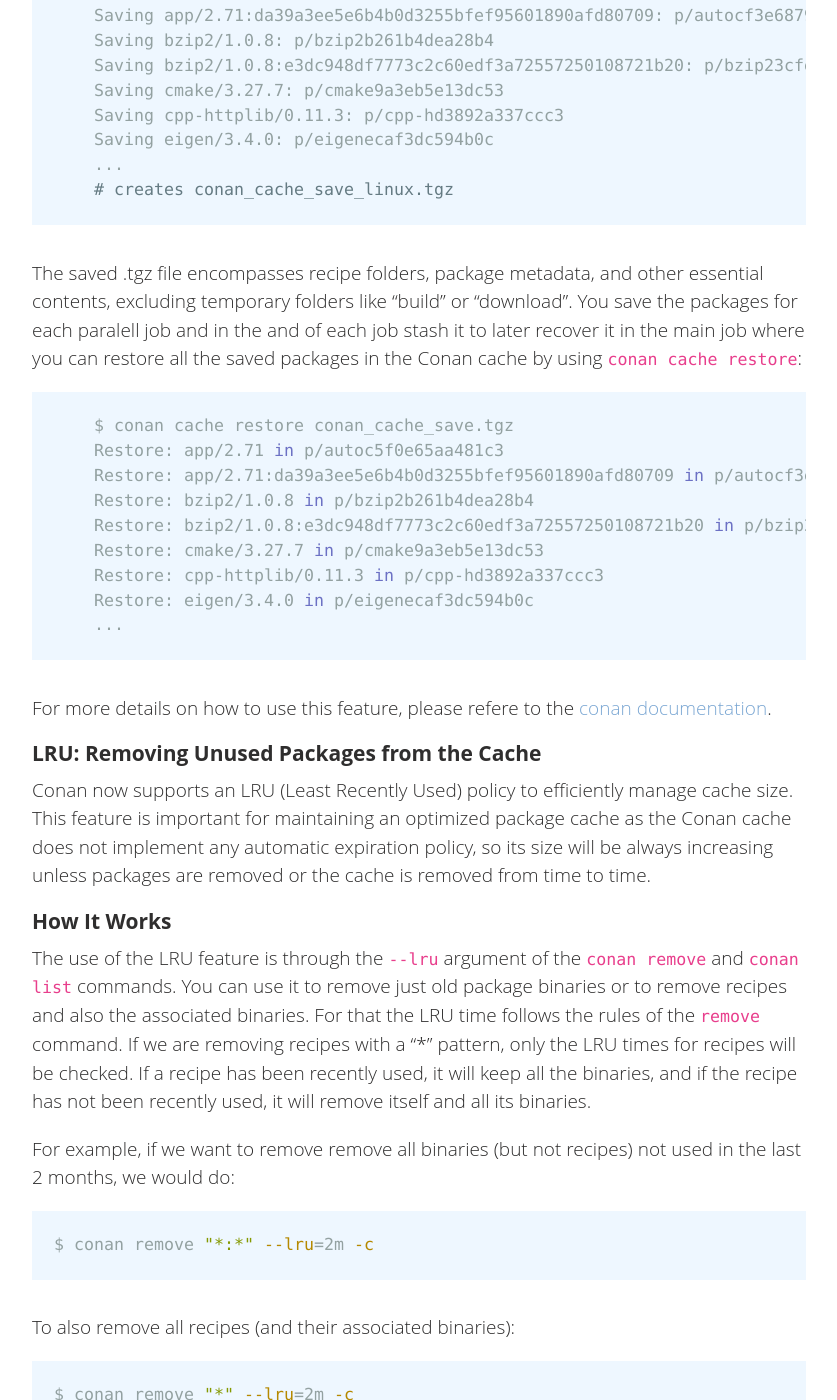
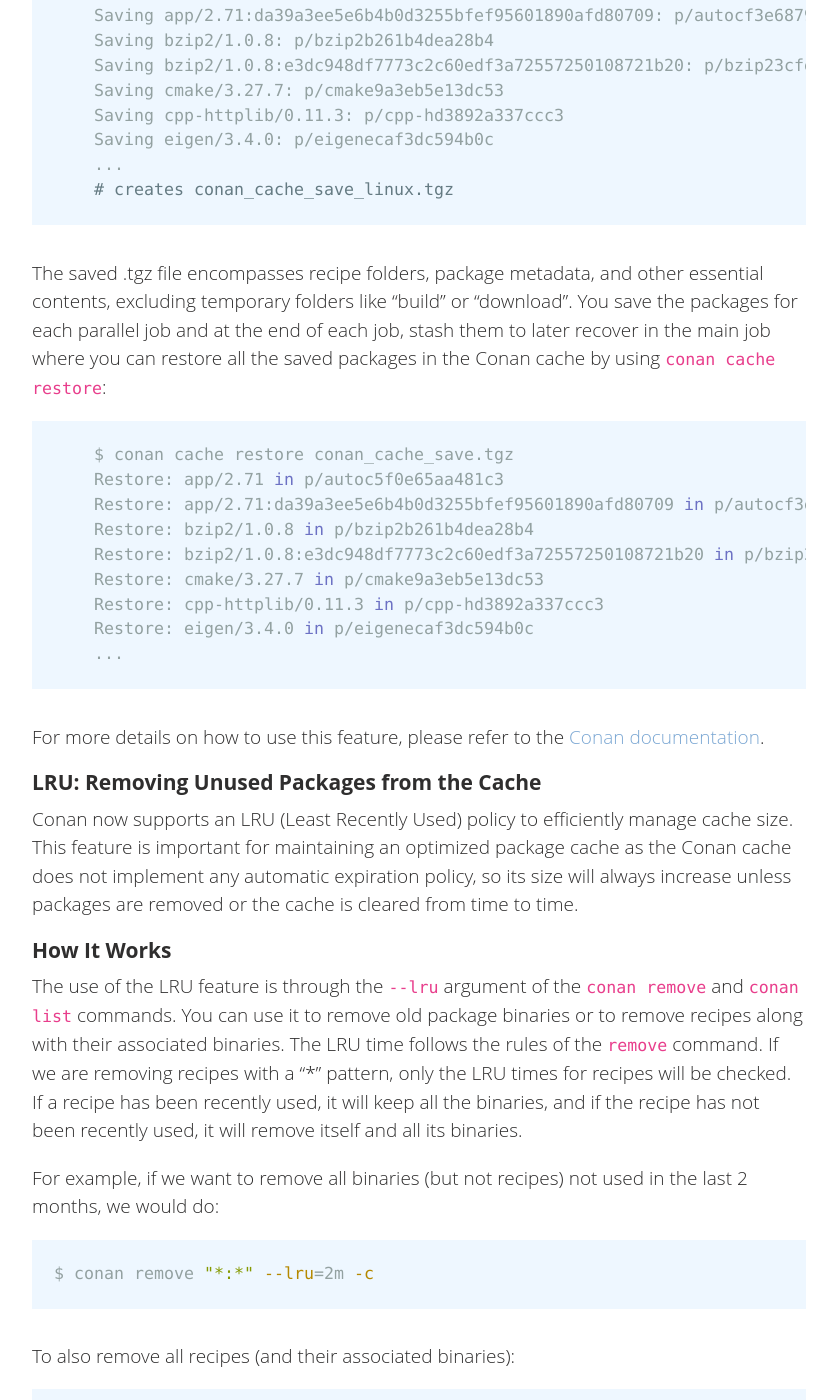
Before and after one commit to conan-io/conan-io.github.io, a Jekyll site: the page built from _posts/2023-11-28-Conan-new-features-2-0-14.markdown, in a window 1280 px wide and 1400 px high, scrolled down 1441 px. Shown: the whole window, without its empty margins (20-857 px from the left). Built offline with Jekyll 4.4.1, drawn with Linux system fonts in a browser that asks for light colours; comment, search, counter and statistics services are not loaded; some of the changed text lies outside the part shown.

Commit message:
some fixes

````diff
--- a/_posts/2023-11-28-Conan-new-features-2-0-14.markdown
+++ b/_posts/2023-11-28-Conan-new-features-2-0-14.markdown
@@ -29,18 +29,19 @@ transfer packages between different Conan caches. It is ideal for scenarios like
 #### How It Works
 
 <p class="centered">
-    <img  src="{{ site.baseurl }}/assets/post_images/2023-11-28/ci-flow-cache-save-restore.png" style="display: block; margin-left: auto; margin-right: auto;" alt="Conan cache save/restore"/>
+    <img src="{{ site.baseurl }}/assets/post_images/2023-11-28/ci-flow-cache-save-restore.png" style="display: block; margin-left: auto; margin-right: auto;" alt="Conan cache save/restore"/>
 </p>
 
-For example, imagine that we are building our application in CI for three different
-platforms. The main job in our CI would trigger the three different builds in different
-agents. After each build you could save a selection of packages from the cache in a
-``tgz`` for each platform using the conan ``cache save``. As an argument for the command
-you can pass a reference pattern (like in the [conan
+For example, imagine we are building our application in CI for three different platforms.
+The main job in our CI would trigger the three different builds on different agents. After
+each build, you could save a selection of packages from the cache in a `tgz` for each
+platform using the conan `cache save` command. As an argument for the command, you can
+pass a reference pattern (like in the [conan
 list](https://docs.conan.io/2/reference/commands/list.html) command) or a [package-list
 json
 file](https://docs.conan.io/2/examples/commands/pkglists.html#examples-commands-pkglists).
-For example, let's save the latest revision of all packages in the Conan cache:
+Let's save the latest revision of all packages in the Conan cache:
+
 
 ```bash
     # save the last revision of all packages in the cache
@@ -58,9 +59,9 @@ For example, let's save the latest revision of all packages in the Conan cache:
 
 The saved .tgz file encompasses recipe folders, package metadata, and other essential
 contents, excluding temporary folders like "build" or "download". You save the packages
-for each paralell job and in the and of each job stash it to later recover it in the main
-job where you can restore all the saved packages in the Conan cache by using ``conan cache
-restore``:
+for each parallel job and at the end of each job, stash them to later recover in the main
+job where you can restore all the saved packages in the Conan cache by using `conan cache
+restore`:
 
 ```bash
     $ conan cache restore conan_cache_save.tgz
@@ -74,28 +75,27 @@ restore``:
     ...
 ```
 
-For more details on how to use this feature, please refere to the [conan
+For more details on how to use this feature, please refer to the [Conan
 documentation](https://docs.conan.io/2/devops/save_restore.html).
 
 ### LRU: Removing Unused Packages from the Cache
 
 Conan now supports an LRU (Least Recently Used) policy to efficiently manage cache size.
 This feature is important for maintaining an optimized package cache as the Conan cache
-does not implement any automatic expiration policy, so its size will be always increasing
-unless packages are removed or the cache is removed from time to time.
+does not implement any automatic expiration policy, so its size will always increase
+unless packages are removed or the cache is cleared from time to time.
 
 #### How It Works
 
-The use of the LRU feature is through the ``--lru`` argument of the ``conan remove`` and
-``conan list`` commands. You can use it to remove just old package binaries or to remove
-recipes and also the associated binaries. For that the LRU time follows the rules of the
-``remove`` command. If we are removing recipes with a "*" pattern, only the LRU times for
-recipes will be checked. If a recipe has been recently used, it will keep all the
-binaries, and if the recipe has not been recently used, it will remove itself and all its
-binaries.
+The use of the LRU feature is through the ``--lru`` argument of the `conan remove` and
+`conan list` commands. You can use it to remove old package binaries or to remove recipes
+along with their associated binaries. The LRU time follows the rules of the `remove`
+command. If we are removing recipes with a "*" pattern, only the LRU times for recipes
+will be checked. If a recipe has been recently used, it will keep all the binaries, and if
+the recipe has not been recently used, it will remove itself and all its binaries.
 
-For example, if we want to remove remove all binaries (but not recipes) not used in the
-last 2 months, we would do:
+For example, if we want to remove all binaries (but not recipes) not used in the last 2
+months, we would do:
 
 ```bash
 $ conan remove "*:*" --lru=2m -c
````
Also changed, not shown: other parts of _posts/2023-11-28-Conan-new-features-2-0-14.markdown (+12 -11 lines).
